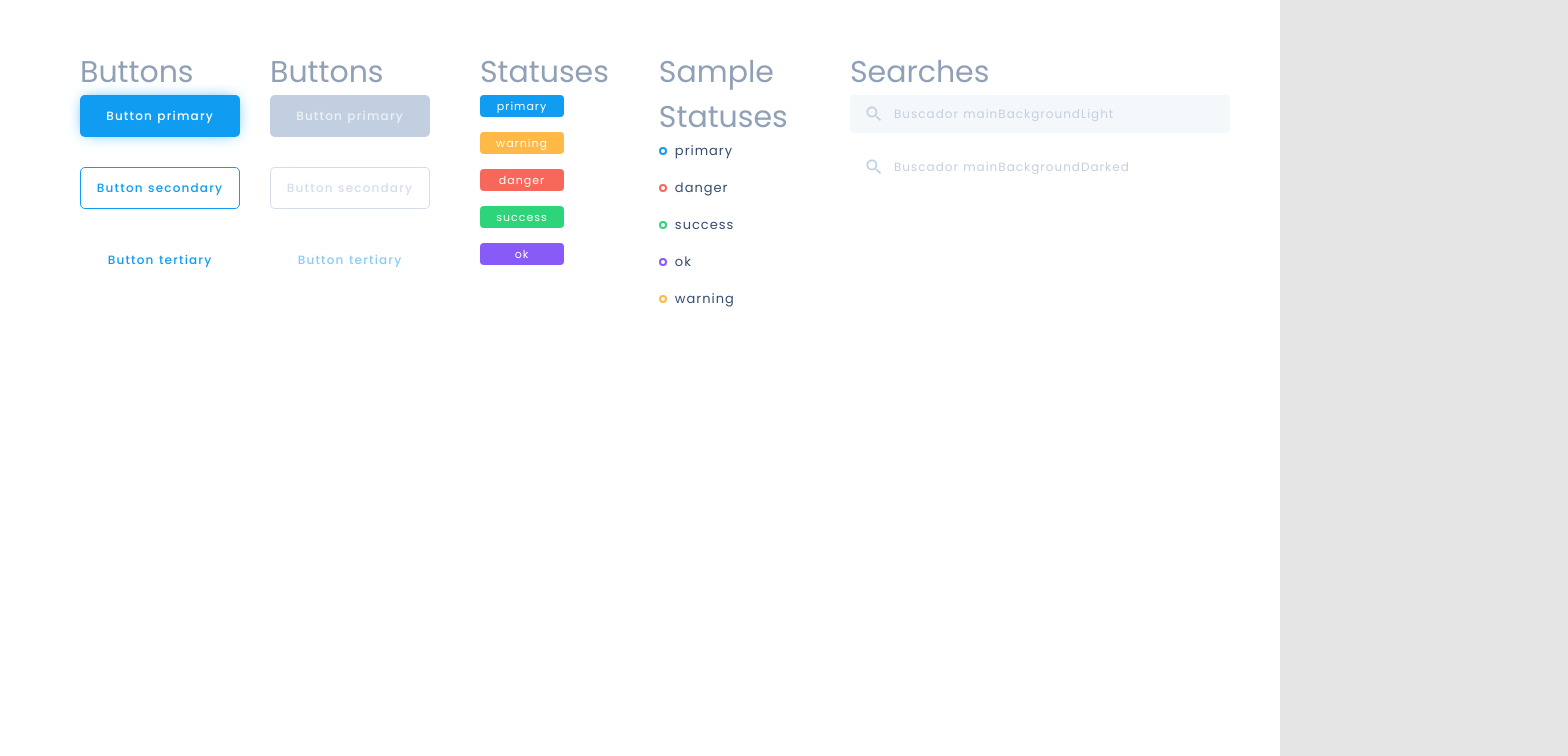
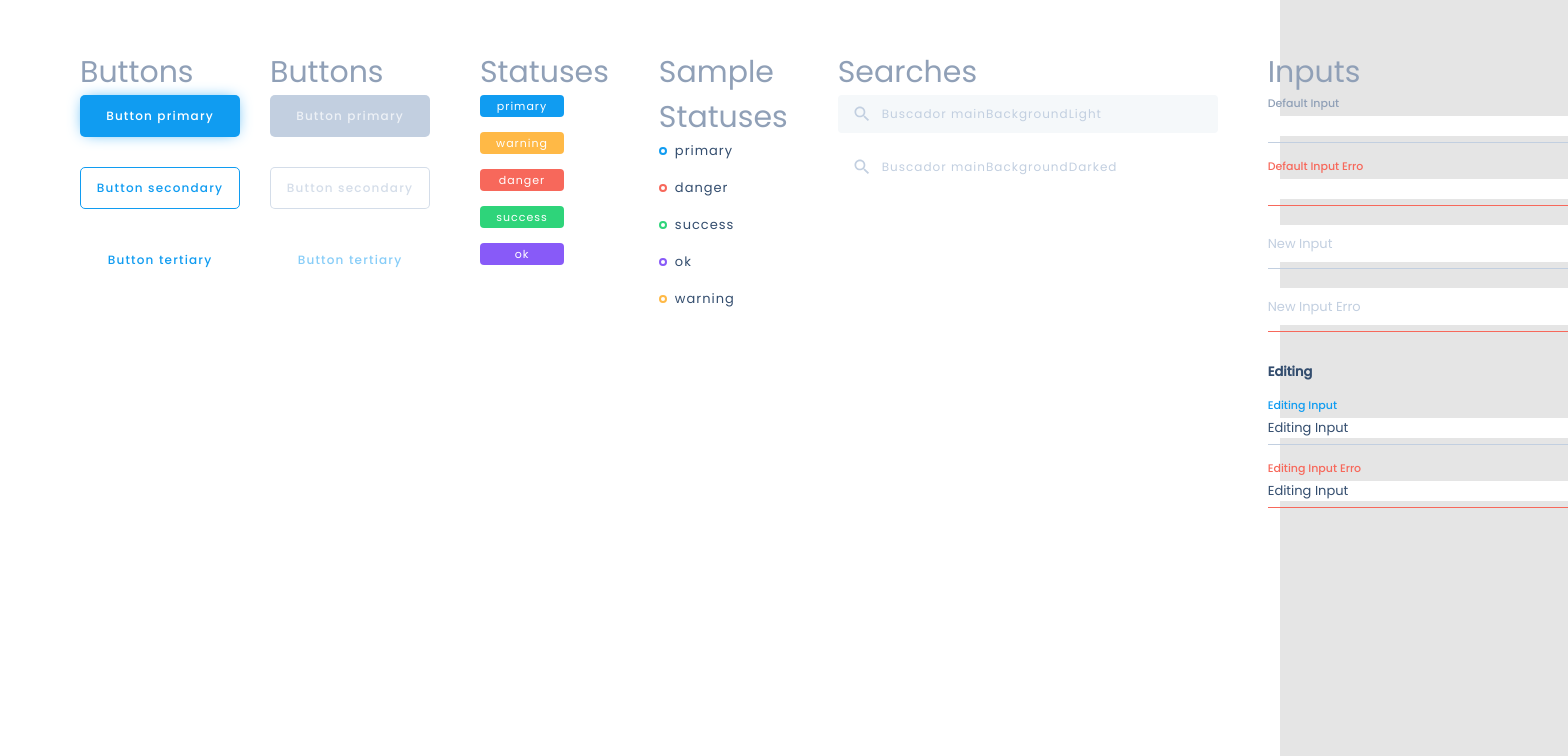
Before and after one commit to pavandasilva/adm_web, a React (Create React App) app: page / in a window 1280 px wide. Shown: the top 756 px of the page, 1568 px wide, since content can reach past the window. Built offline with nearby package versions, Linux system fonts and the light colour scheme.

Commit message:
feat: create inputs

```diff
--- /dev/null
+++ b/src/components/Input/index.tsx
@@ -0,0 +1,45 @@
+import React, {
+  ChangeEvent,
+  InputHTMLAttributes, useCallback, useEffect, useState,
+} from 'react';
+
+import { Container, Title } from './styles';
+
+export type ModeInput = 'showing' | 'new' | 'default' | 'editing'
+
+interface InputProps extends InputHTMLAttributes<HTMLInputElement>{
+  mode: ModeInput
+  error?: string
+}
+
+const Input = ({
+  mode, placeholder, value: comingValue, error = '', ...rest
+}: InputProps) => {
+  const [value, setValue] = useState('');
+  const [focused, setFocused] = useState(false);
+
+  useEffect(() => {
+    setValue(comingValue as string);
+  }, [comingValue]);
+
+  const onChange = useCallback((e: ChangeEvent<HTMLInputElement>) => {
+    setValue(e.currentTarget.value);
+  }, []);
+
+  const onFocus = useCallback(() => {
+    setFocused(true);
+  }, []);
+
+  const onBlur = useCallback(() => {
+    setFocused(false);
+  }, []);
+
+  return (
+    <Container mode={mode} error={!!error} focused={focused}>
+      {(!!value || mode === 'default' || mode === 'editing') && <Title mode={mode} focused={focused} error={!!error}>{placeholder && placeholder }</Title>}
+      <input {...rest} placeholder={mode !== 'default' ? placeholder : ''} onChange={onChange} value={value} onFocus={onFocus} onBlur={onBlur} />
+    </Container>
+  );
+};
+
+export default Input;
--- /dev/null
+++ b/src/components/Input/styles.ts
@@ -0,0 +1,63 @@
+import styled, { css } from 'styled-components';
+import { ModeInput } from '.';
+
+interface ModeInputStyles {
+  mode: ModeInput
+  error: boolean
+  focused: boolean
+}
+
+export const Container = styled.div<ModeInputStyles>`
+  display: flex;
+  flex-direction: column;
+  height: 48px;
+  width: 300px;
+  padding-bottom: 6px;
+
+  input {
+    margin-top: 4px;
+    border: none;
+    width: 100%;
+    color: ${(props) => props.theme.colors.font.primary};
+    height: 42px;
+
+    &::placeholder{
+      color: ${(props) => props.theme.colors.font.tertiary};
+    }
+  }
+
+  ${(props) => {
+    let borderColor = props.theme.colors.font.tertiary;
+
+    if (props.error) {
+      borderColor = props.theme.colors.danger;
+    } else if (props.focused) {
+      borderColor = props.theme.colors.font.primary;
+    }
+
+    return css`
+      border-bottom: 1px solid ${borderColor};
+    `;
+  }};
+
+  transition: all 0.5ms;
+`;
+
+export const Title = styled.div<ModeInputStyles>`
+  font-size: 11px;
+  font-weight: 500;
+  color: ${(props) => {
+    let fontColor = '';
+
+    if (props.mode === 'editing') {
+      fontColor = props.theme.colors.primary;
+    } else if (props.mode === 'default') {
+      fontColor = props.theme.colors.font.secondary;
+    }
+
+    if (props.error) {
+      fontColor = props.theme.colors.danger;
+    }
+    return fontColor;
+  }}
+`;
--- a/src/pages/Components/index.tsx
+++ b/src/pages/Components/index.tsx
@@ -6,6 +6,7 @@ import {
   Container, Buttons, Statuses, SampleStatused,
 } from './styles';
 import Search from '../../components/Search';
+import Input from '../../components/Input';
 
 const Components = () => (
   <Container>
@@ -60,6 +61,21 @@ const Components = () => (
         <Search placeholder="Buscador mainBackgroundDarked" color="mainBackground" />
       </SampleStatused>
     </section>
+    <section>
+      <SampleStatused>
+        <h2>Inputs</h2>
+        <Input placeholder="Default Input" mode="default" title="Default Input" />
+        <Input placeholder="Default Input Erro" mode="default" title="Default Input" error="Erro desconhecido" />
+        <Input placeholder="New Input" mode="new" title="New Input" />
+        <Input placeholder="New Input Erro" mode="new" title="New Input" error="Erro desconhecido" />
+
+        <h3>Editing</h3>
+        <Input placeholder="Editing Input" mode="editing" title="Editing Input" value="Editing Input" />
+        <Input placeholder="Editing Input Erro" mode="editing" title="Editing Input Erro" error="Erro desconhecido" value="Editing Input" />
+        {/*   <Input mode="editing" />
+        <Input mode="showing" /> */}
+      </SampleStatused>
+    </section>
   </Container>
 );
 
--- a/src/pages/Components/styles.ts
+++ b/src/pages/Components/styles.ts
@@ -42,4 +42,10 @@ export const SampleStatused = styled.div`
   > div + div {
     margin-top: 15px;
   }
+
+  h3 {
+    display: block;
+    margin-top: 30px;
+    margin-bottom: 15px;
+  }
 `;
```
Also changed, not shown: .eslintrc.json.
